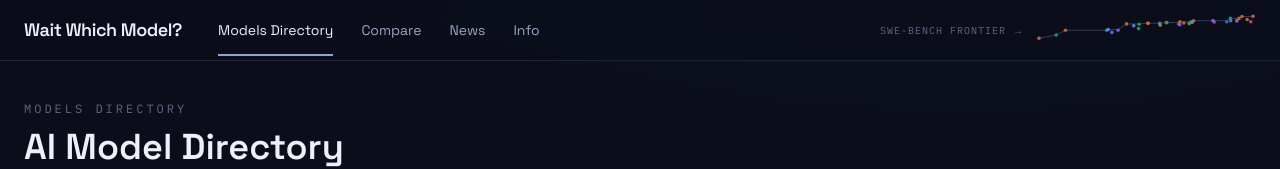
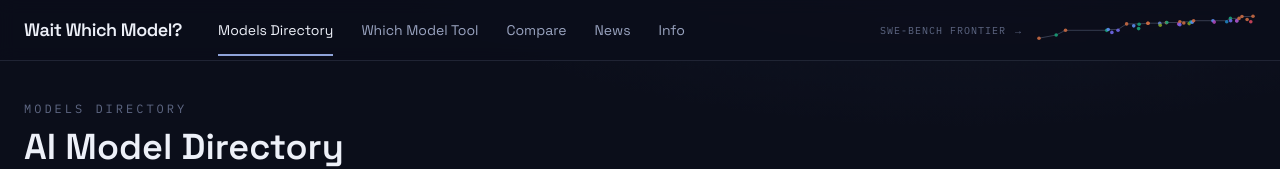
Before and after one commit to maiasalti/wait-which-model, a Next.js app: page / in a window 1280 px wide. Shown: the top 169 px of the page. Built offline with nearby package versions, Linux system fonts and the light colour scheme.

Commit message:
Add Which Model Tool tab to nav

```diff
--- a/components/Nav.tsx
+++ b/components/Nav.tsx
@@ -6,6 +6,7 @@
 
 const TABS = [
   { href: "/", label: "Models Directory" },
+  { href: "/which-model", label: "Which Model Tool" },
   { href: "/compare", label: "Compare" },
   { href: "/news", label: "News" },
   { href: "/info", label: "Info" },
```
